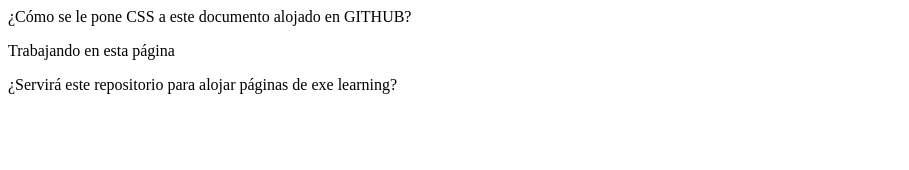
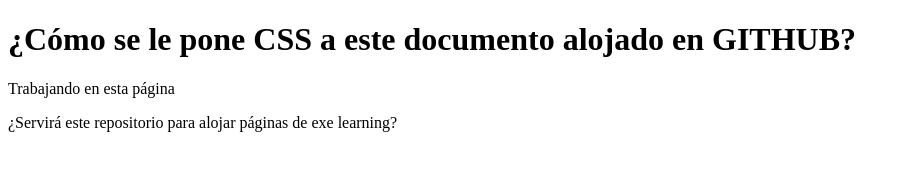
Before and after one commit to jmsanchezd/jmsanchezd.github.io, a plain HTML site: page index.html in a window 1280 px wide. Shown: the whole page, without its empty margins (0-909 px from the left). Drawn offline with Linux system fonts and the light colour scheme.

Commit message:
Update index.html

```diff
--- a/index.html
+++ b/index.html
@@ -7,7 +7,7 @@
     <title>Mi página</title>
 </head>
 <body>
-    <header>¿Cómo se le pone CSS a este documento alojado en GITHUB?</header>
+    <header><h1>¿Cómo se le pone CSS a este documento alojado en GITHUB?</h1></header>
     <p>Trabajando en esta página</p>
     <p>¿Servirá este repositorio para alojar páginas de exe learning?</p>
 
```
